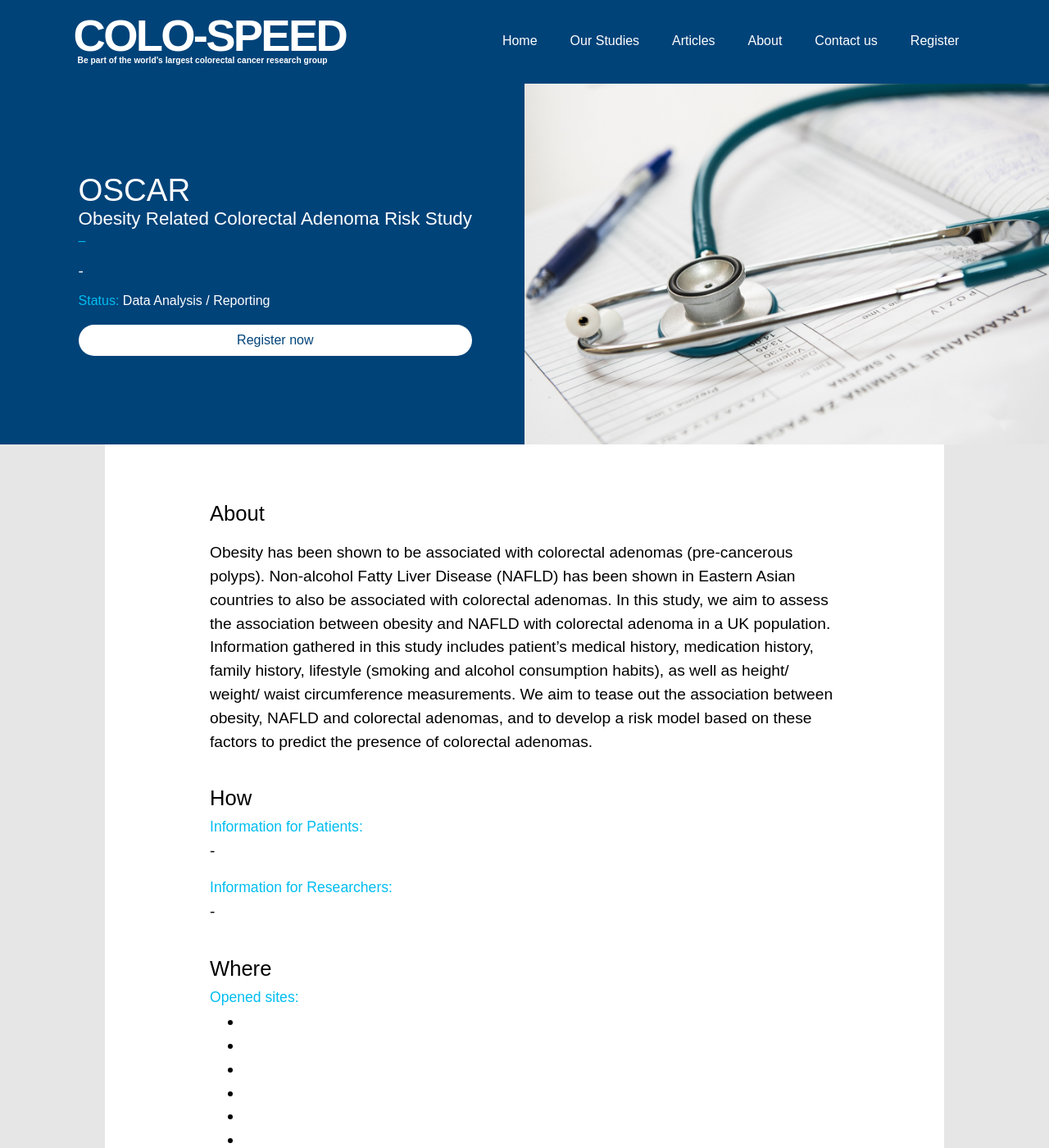
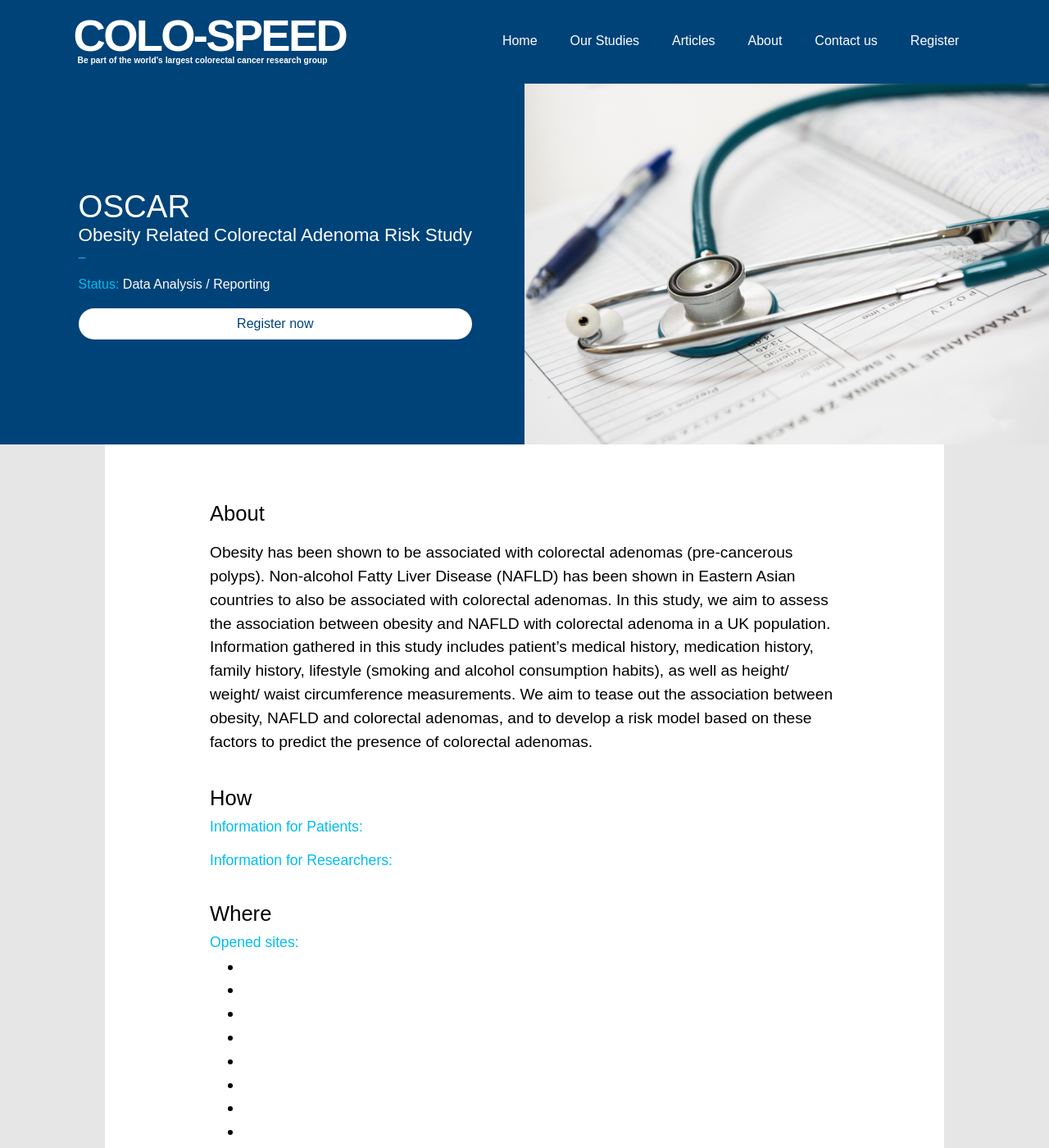
Before and after one commit to not-dalia/colo-speed-v2, a Jekyll site: the page built from _studies/oscar.md, in a window 1280 px wide and 1400 px high. Shown: the whole window at 82% size. Built offline with Jekyll 4.4.1, drawn with Linux system fonts in a browser that asks for light colours; some web fonts are replaced.

```diff
--- a/_studies/oscar.md
+++ b/_studies/oscar.md
@@ -25,8 +25,8 @@ openingsitestitle: Sites to be opened
 shortoverview: The OSCAR study is a prospective multi-centre cross sectional
   study looking at the association between obesity, Non-alcoholic Fatty Liver
   Disease (NAFLD) and colorectal adenomas.
-aim: "-"
-patientinfo: \-
-researcherinfo: \-
+aim: ""
+patientinfo: ""
+researcherinfo: ""
 ---
 Obesity has been shown to be associated with colorectal adenomas (pre-cancerous polyps). Non-alcohol Fatty Liver Disease (NAFLD) has been shown in Eastern Asian countries to also be associated with colorectal adenomas.  In this study, we aim to assess the association between obesity and NAFLD with colorectal adenoma in a UK population. Information gathered in this study includes patient's medical history, medication history, family history, lifestyle (smoking and alcohol consumption habits), as well as height/ weight/ waist circumference measurements. We aim to tease out the association between obesity, NAFLD and colorectal adenomas, and to develop a risk model based on these factors to predict the presence of colorectal adenomas.
```
